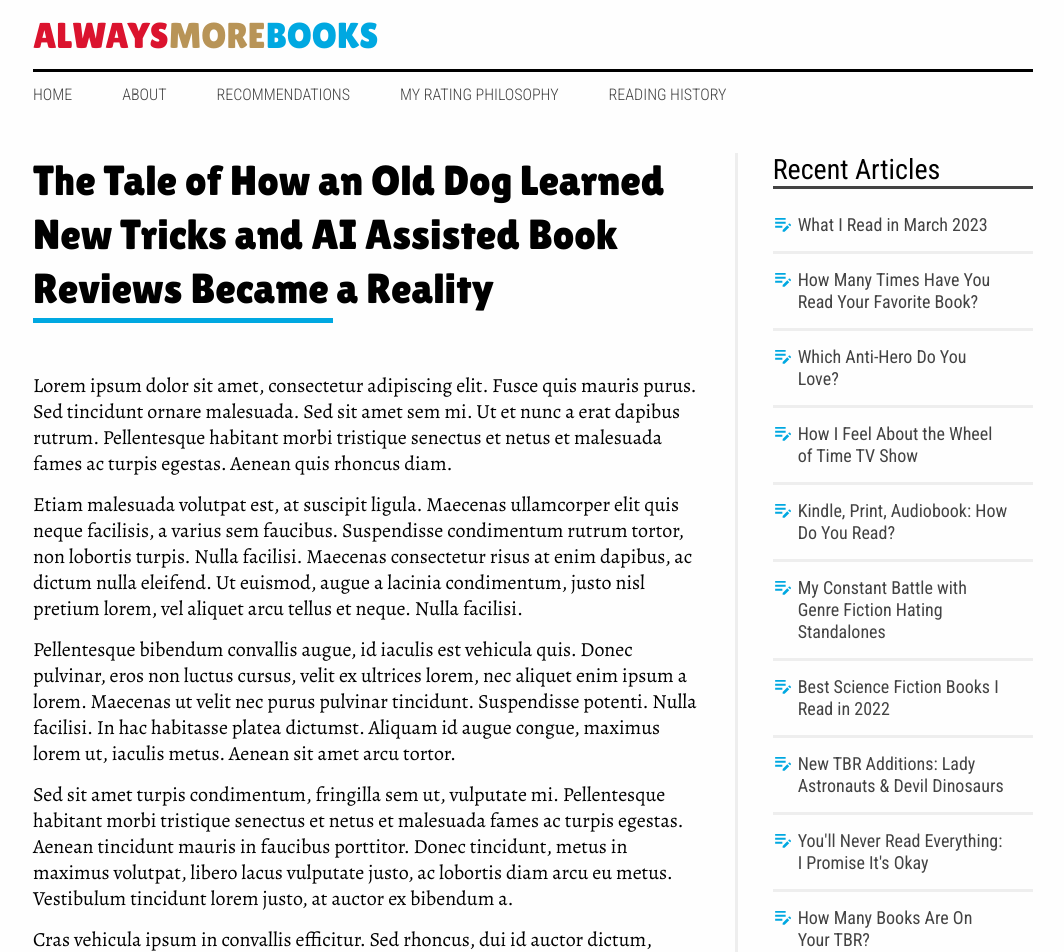
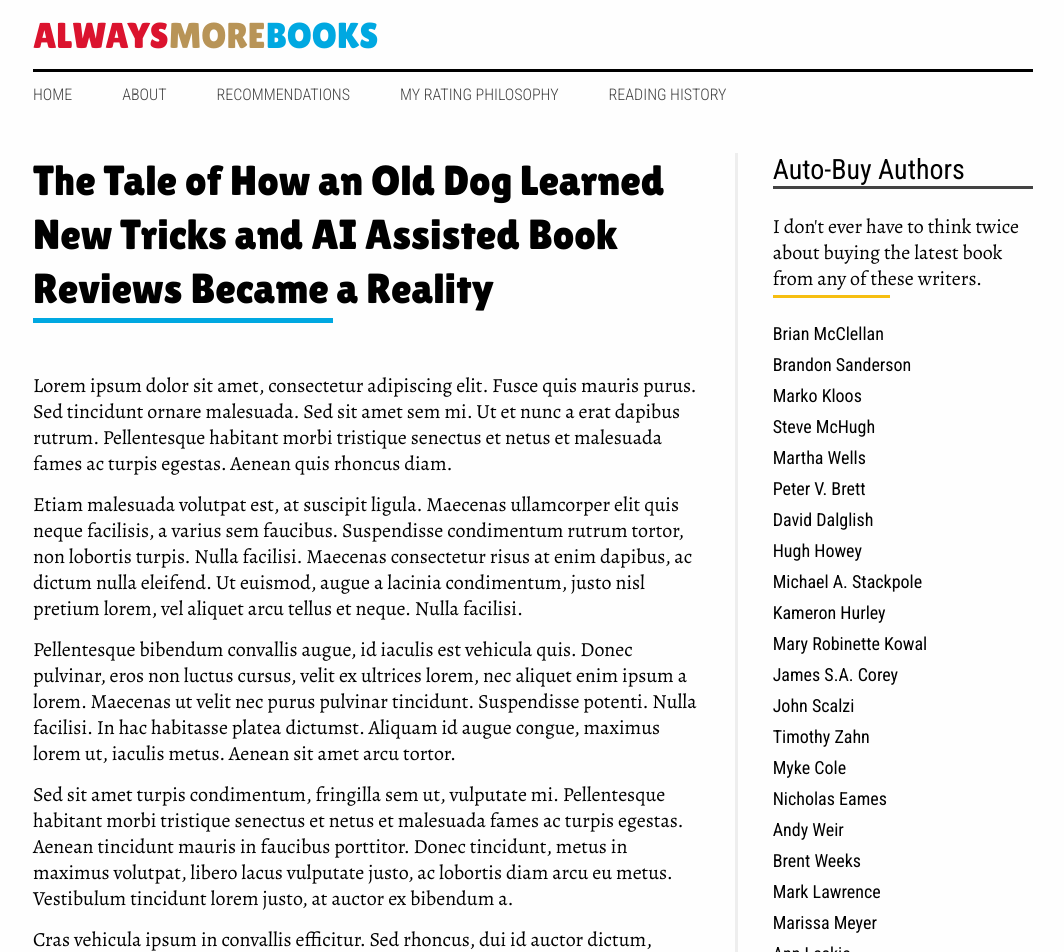
Before and after one commit to cuttlemaster/alwaysmorebooks, a Next.js app: page /about in a window 1280 px wide. Shown: the top 952 px of the page, without its empty margins (107-1171 px from the left). Built offline with nearby package versions, Linux system fonts and the light colour scheme.

Commit message:
updating sidebar on /about

```diff
--- /dev/null
+++ b/src/components/AboutSidebar.js
@@ -0,0 +1,82 @@
+import React from 'react';
+import styled from '@emotion/styled';
+
+import theme from '../styles/theme';
+
+import CustomIconListItem from '../components/CustomIconListItem';
+
+const SidebarContainer = styled.aside`
+  position: relative;
+  padding-left: 35px;
+  border-left: 3px solid ${theme.colors.featuredBg};
+  width: 100%;
+  max-width: 33.333%;
+
+  h3 {
+    margin-bottom: 25px;
+    border-bottom: 3px solid ${theme.colors.darkGray};
+    font-family: ${theme.fonts.robotoCondensed};
+    font-size: 28px;
+  }
+
+  p {
+    margin-bottom: 25px;
+    &:after {
+      display: block;
+      margin-top: 3px;
+      content: " ";
+      background-color: ${theme.colors.yellow};
+      height: 3px;
+      width: 45%;
+    }
+  }
+
+  ol {
+    margin-bottom: 50px;
+    padding-left: 0;
+    font-family: ${theme.fonts.robotoCondensed};
+    li {
+      margin-bottom: 10px;
+    }
+  }
+`;
+
+const Sidebar = () => {
+  return (
+    <SidebarContainer>
+      <h3>Auto-Buy Authors</h3>
+      <p>I don't ever have to think twice about buying the latest book from any of these writers.</p>
+      <ol>
+        <li>Brian McClellan</li>
+        <li>Brandon Sanderson</li>
+        <li>Marko Kloos</li>
+        <li>Steve McHugh</li>
+        <li>Martha Wells</li>
+        <li>Peter V. Brett</li>
+        <li>David Dalglish</li>
+        <li>Hugh Howey</li>
+        <li>Michael A. Stackpole</li>
+        <li>Kameron Hurley</li>
+        <li>Mary Robinette Kowal</li>
+        <li>James S.A. Corey</li>
+        <li>John Scalzi</li>
+        <li>Timothy Zahn</li>
+        <li>Myke Cole</li>
+        <li>Nicholas Eames</li>
+        <li>Andy Weir</li>
+        <li>Brent Weeks</li>
+        <li>Mark Lawrence</li>
+        <li>Marissa Meyer</li>
+        <li>Ann Leckie</li>
+        <li>Pierce Brown</li>
+        <li>Michael J. Martinez</li>
+        <li>Django Wexler</li>
+        <li>Mira Grant</li>
+        <li>Brian Staveley</li>
+      </ol>
+
+    </SidebarContainer>
+  );
+};
+
+export default Sidebar;
--- a/src/pages/about.js
+++ b/src/pages/about.js
@@ -3,7 +3,7 @@ import styled from '@emotion/styled';
 import theme from '../styles/theme';
 
 import MainContainer from '../components/MainContainer';
-import Sidebar from '../components/Sidebar';
+import AboutSidebar from '../components/AboutSidebar';
 
 const AboutContainer = styled(MainContainer)`
   display: flex;
@@ -44,7 +44,7 @@ export default function About() {
 
           <p>Donec facilisis, sem id lacinia porttitor, lacus enim tincidunt nisl, vitae</p>
         </MainBody>
-        <Sidebar />
+        <AboutSidebar />
       </AboutContainer>
     </>
   )
```
